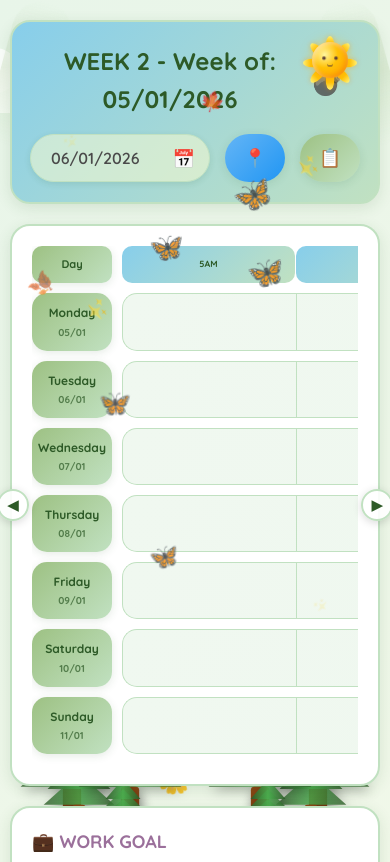
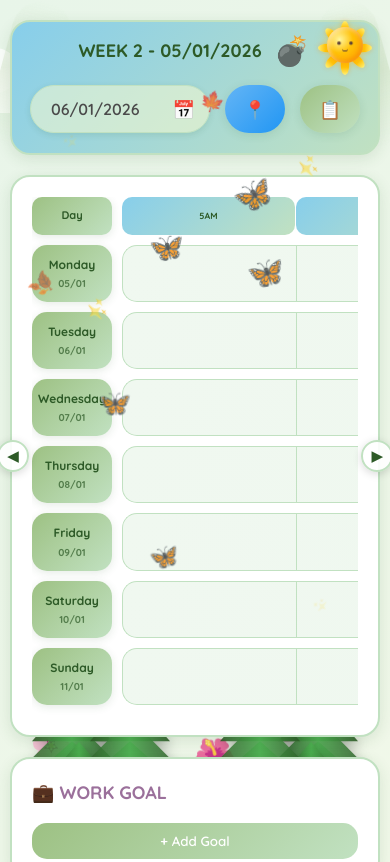
Before and after one commit to trongld230289/weekly-goal, a website: page index.html in a window 390 px wide. Shown: the top 862 px of the page. Drawn offline with nearby package versions, Linux system fonts and the light colour scheme; no server answers.

Commit message:
update UI

```diff
--- a/css/style.css
+++ b/css/style.css
@@ -1190,6 +1190,16 @@ input.date-picker.flatpickr-input[readonly] {
     .goals-section {
         flex-direction: column;
     }
+
+    .week-label {
+        display: none !important;
+    }
+    .mobile-dash {
+        display: inline !important;
+    }
+    .week-info h1 {
+        font-size: 18px !important; /* Smaller size on mobile */
+    }
 }
 
 @media (max-width: 768px) {
@@ -1273,10 +1283,15 @@ input.date-picker.flatpickr-input[readonly] {
 
     /* Move sun out of the way on small screens */
     .sun-container {
-        top: 5px;
-        right: 5px;
+        top: 5px !important;
+        right: 5px !important;
         transform: scale(0.6); /* Make it smaller */
-        z-index: 1; /* Ensure it's behind header content if they overlap */
+        z-index: 20; /* Ensure it's reachable */
+    }
+
+    /* Push header down on mobile to prevent sun overlap */
+    .header {
+        padding-top: 10px;
     }
 }
 
--- a/js/app.js
+++ b/js/app.js
@@ -790,8 +790,8 @@ const App = {
         const month = String(monday.getMonth() + 1).padStart(2, '0');
         const year = monday.getFullYear();
 
-        document.getElementById('weekTitle').textContent =
-            `WEEK ${weekNum} - Week of: ${day}/${month}/${year}`;
+        document.getElementById('weekTitle').innerHTML =
+            `WEEK ${weekNum} <span class="week-label">- Week of:</span> <span class="mobile-dash" style="display:none">-</span> ${day}/${month}/${year}`;
 
         // Update Flatpickr date if initialized
         if (this.flatpickrInstance) {
```
